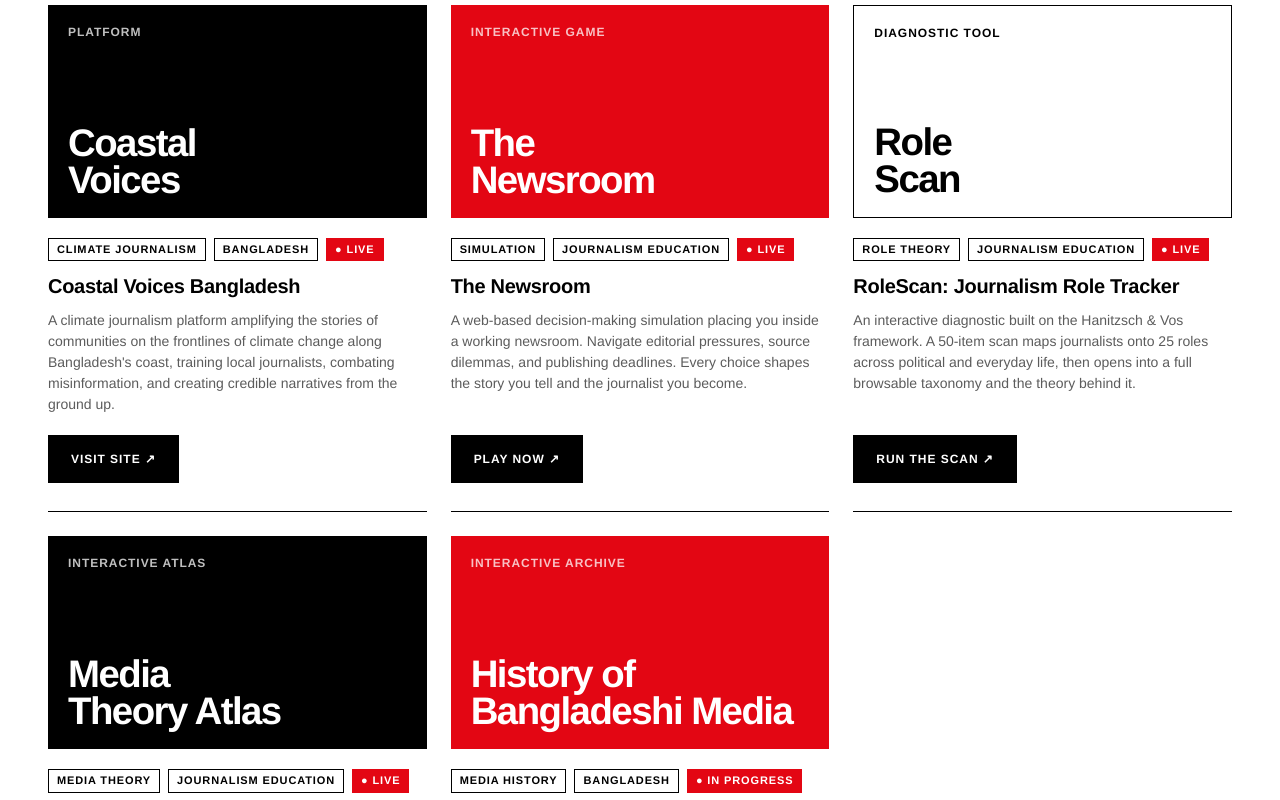
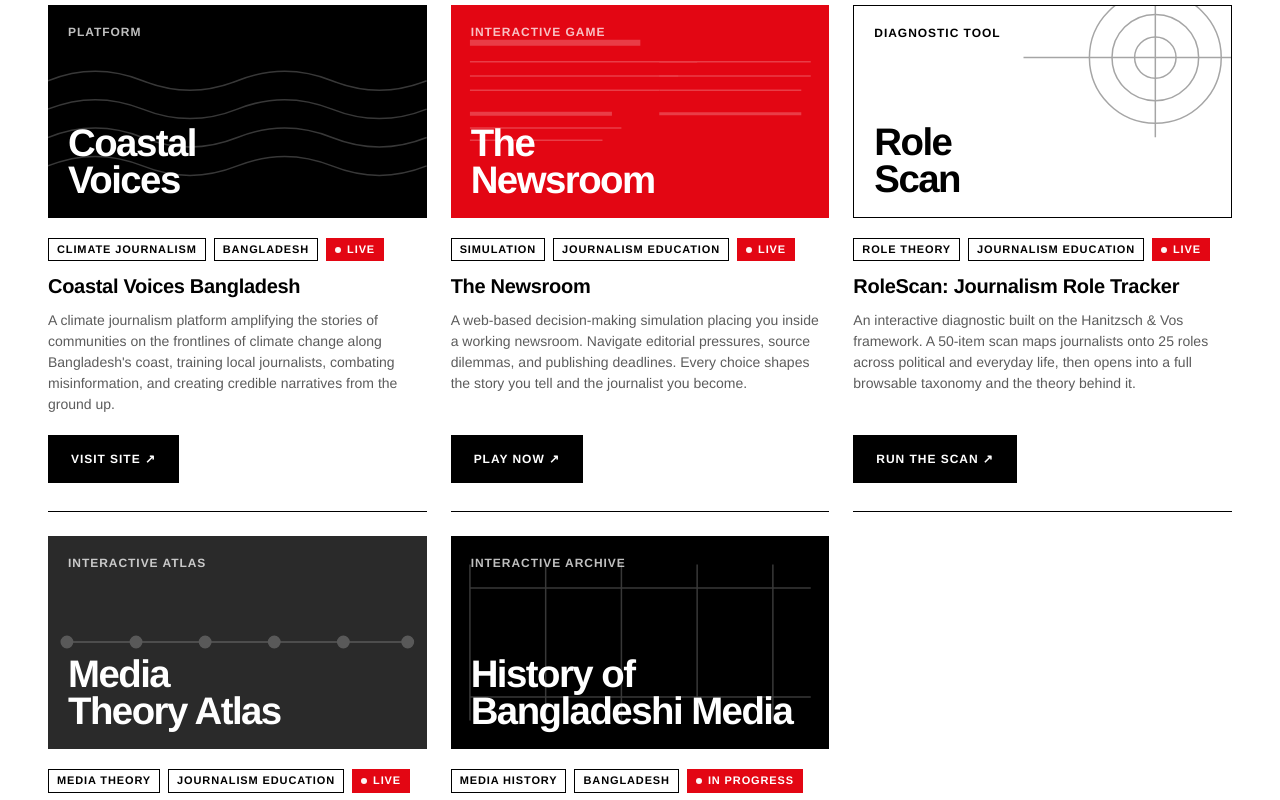
Before and after one commit to rafidusama/Portfolio, a plain HTML site: page projects.html in a window 1280 px wide. Shown: the part 680-1480 px from the top of the page. Drawn offline with Linux system fonts and the light colour scheme.

Commit message:
Add files via upload

```diff
--- a/projects.html
+++ b/projects.html
@@ -23,7 +23,7 @@
 <link rel="icon" type="image/png" href="favicon.png"/>
 <link rel="alternate icon" href="favicon.ico"/>
 <link rel="apple-touch-icon" href="apple-touch-icon.png"/>
-<link rel="stylesheet" href="swiss.css?v=2"/>
+<link rel="stylesheet" href="swiss.css?v=16"/>
 <script>(function(){var p=location.pathname;if(/\.html$/.test(p)){history.replaceState(null,"",p.replace(/(index)?\.html$/,"")||"/");}})();</script>
 </head>
 <body>
@@ -53,32 +53,32 @@
     <p class="label" style="margin-bottom:16px">Active Projects</p>
     <div class="cards c3x">
       <a class="card" href="https://www.coastalvoicesbd.org/" target="_blank" rel="noopener">
-        <div class="cover "><span class="label">Platform</span><strong>Coastal<br/>Voices</strong></div>
-        <div class="tags" style="margin-bottom:14px"><span class="tag">Climate Journalism</span><span class="tag">Bangladesh</span><span class="tag redfill">● Live</span></div>
+        <div class="cover"><svg class="motif" viewBox="0 0 400 225" preserveAspectRatio="none" aria-hidden="true"><path d="M0,80 Q50,60 100,80 T200,80 T300,80 T400,80"/><path d="M0,110 Q50,90 100,110 T200,110 T300,110 T400,110"/><path d="M0,140 Q50,120 100,140 T200,140 T300,140 T400,140"/><path d="M0,170 Q50,150 100,170 T200,170 T300,170 T400,170"/></svg><span class="label">Platform</span><strong>Coastal<br/>Voices</strong></div>
+        <div class="tags" style="margin-bottom:14px"><span class="tag">Climate Journalism</span><span class="tag">Bangladesh</span><span class="tag redfill"><i class="dot"></i>Live</span></div>
         <h2 class="h3">Coastal Voices Bangladesh</h2>
         <p class="body">A climate journalism platform amplifying the stories of communities on the frontlines of climate change along Bangladesh's coast, training local journalists, combating misinformation, and creating credible narratives from the ground up.</p>
         <p class="foot"><span class="btn">Visit Site ↗</span></p></a>
       <a class="card" href="/The_Newsroom" target="_blank" rel="noopener">
-        <div class="cover red"><span class="label">Interactive Game</span><strong>The<br/>Newsroom</strong></div>
-        <div class="tags" style="margin-bottom:14px"><span class="tag">Simulation</span><span class="tag">Journalism Education</span><span class="tag redfill">● Live</span></div>
+        <div class="cover red"><svg class="motif" viewBox="0 0 400 225" preserveAspectRatio="none" aria-hidden="true"><line x1="20" y1="40" x2="200" y2="40" stroke-width="6"/><line x1="20" y1="60" x2="260" y2="60"/><line x1="20" y1="75" x2="240" y2="75"/><line x1="20" y1="90" x2="220" y2="90"/><line x1="20" y1="115" x2="170" y2="115" stroke-width="4"/><line x1="20" y1="130" x2="180" y2="130"/><line x1="20" y1="143" x2="160" y2="143"/><line x1="220" y1="60" x2="380" y2="60"/><line x1="220" y1="75" x2="380" y2="75"/><line x1="220" y1="90" x2="370" y2="90"/><line x1="220" y1="115" x2="370" y2="115" stroke-width="3"/></svg><span class="label">Interactive Game</span><strong>The<br/>Newsroom</strong></div>
+        <div class="tags" style="margin-bottom:14px"><span class="tag">Simulation</span><span class="tag">Journalism Education</span><span class="tag redfill"><i class="dot"></i>Live</span></div>
         <h2 class="h3">The Newsroom</h2>
         <p class="body">A web-based decision-making simulation placing you inside a working newsroom. Navigate editorial pressures, source dilemmas, and publishing deadlines. Every choice shapes the story you tell and the journalist you become.</p>
         <p class="foot"><span class="btn">Play Now ↗</span></p></a>
       <a class="card" href="/RoleScan" target="_blank" rel="noopener">
-        <div class="cover white"><span class="label">Diagnostic Tool</span><strong>Role<br/>Scan</strong></div>
-        <div class="tags" style="margin-bottom:14px"><span class="tag">Role Theory</span><span class="tag">Journalism Education</span><span class="tag redfill">● Live</span></div>
+        <div class="cover white"><svg class="motif" viewBox="0 0 400 225" preserveAspectRatio="none" aria-hidden="true"><circle cx="320" cy="55" r="70"/><circle cx="320" cy="55" r="46"/><circle cx="320" cy="55" r="22"/><line x1="320" y1="-30" x2="320" y2="140"/><line x1="180" y1="55" x2="460" y2="55"/></svg><span class="label">Diagnostic Tool</span><strong>Role<br/>Scan</strong></div>
+        <div class="tags" style="margin-bottom:14px"><span class="tag">Role Theory</span><span class="tag">Journalism Education</span><span class="tag redfill"><i class="dot"></i>Live</span></div>
         <h2 class="h3">RoleScan: Journalism Role Tracker</h2>
         <p class="body">An interactive diagnostic built on the Hanitzsch &amp; Vos framework. A 50-item scan maps journalists onto 25 roles across political and everyday life, then opens into a full browsable taxonomy and the theory behind it.</p>
         <p class="foot"><span class="btn">Run the Scan ↗</span></p></a>
       <a class="card" href="/mediatheoryatlas/" target="_blank" rel="noopener">
-        <div class="cover "><span class="label">Interactive Atlas</span><strong>Media<br/>Theory Atlas</strong></div>
-        <div class="tags" style="margin-bottom:14px"><span class="tag">Media Theory</span><span class="tag">Journalism Education</span><span class="tag redfill">● Live</span></div>
+        <div class="cover grey"><svg class="motif" viewBox="0 0 400 225" preserveAspectRatio="none" aria-hidden="true"><line x1="20" y1="112" x2="380" y2="112"/><circle cx="20" cy="112" r="6" fill="currentColor"/><circle cx="93" cy="112" r="6" fill="currentColor"/><circle cx="166" cy="112" r="6" fill="currentColor"/><circle cx="239" cy="112" r="6" fill="currentColor"/><circle cx="312" cy="112" r="6" fill="currentColor"/><circle cx="380" cy="112" r="6" fill="currentColor"/></svg><span class="label">Interactive Atlas</span><strong>Media<br/>Theory Atlas</strong></div>
+        <div class="tags" style="margin-bottom:14px"><span class="tag">Media Theory</span><span class="tag">Journalism Education</span><span class="tag redfill"><i class="dot"></i>Live</span></div>
         <h2 class="h3">Media Theory Atlas</h2>
         <p class="body">An interactive atlas of forty foundational media theories, from the hypodermic needle to the filter bubble, each explored through historical context, worked examples, and a hands-on interactive demonstration.</p>
         <p class="foot"><span class="btn">Explore the Atlas ↗</span></p></a>
       <a class="card" href="/history-of-bangladeshi-media/" target="_blank" rel="noopener">
-        <div class="cover red"><span class="label">Interactive Archive</span><strong>History of<br/>Bangladeshi Media</strong></div>
-        <div class="tags" style="margin-bottom:14px"><span class="tag">Media History</span><span class="tag">Bangladesh</span><span class="tag redfill">● In Progress</span></div>
+        <div class="cover"><svg class="motif" viewBox="0 0 400 225" preserveAspectRatio="none" aria-hidden="true"><line x1="20" y1="30" x2="20" y2="195"/><line x1="100" y1="30" x2="100" y2="195"/><line x1="180" y1="30" x2="180" y2="195"/><line x1="260" y1="30" x2="260" y2="195"/><line x1="340" y1="30" x2="340" y2="195"/><line x1="20" y1="55" x2="380" y2="55"/><line x1="20" y1="170" x2="380" y2="170"/></svg><span class="label">Interactive Archive</span><strong>History of<br/>Bangladeshi Media</strong></div>
+        <div class="tags" style="margin-bottom:14px"><span class="tag">Media History</span><span class="tag">Bangladesh</span><span class="tag redfill"><i class="dot"></i>In Progress</span></div>
         <h2 class="h3">History of Bangladeshi Media</h2>
         <p class="body">A chronicle of Bangladesh's press and broadcast media, tracing its evolution from colonial-era newspapers through liberation-era journalism to the modern media landscape.</p>
         <p class="foot"><span class="btn">Explore the History ↗</span></p></a>
--- a/swiss.css
+++ b/swiss.css
@@ -448,3 +448,13 @@ a.card:hover .cover{ opacity:.9; }
   .hero .c-1-8 .hero-sub{ margin-bottom:0; }
   .hero .affil-wrap{ margin-top:0; padding-bottom:8px; }
 }
+
+/* ---------- Project cover motifs ---------- */
+.cover{ position:relative; overflow:hidden; }
+.cover .motif{ position:absolute; inset:0; width:100%; height:100%; fill:none; stroke:currentColor; stroke-width:1.5; opacity:.22; pointer-events:none; }
+.cover .motif *{ vector-effect:non-scaling-stroke; }
+.cover > .label,.cover > strong{ position:relative; z-index:1; }
+.cover.white .motif{ opacity:.35; }
+.tag .dot{ display:inline-block; width:6px; height:6px; border-radius:50%; background:currentColor; margin-right:6px; vertical-align:middle; animation:dotpulse 2.4s ease-in-out infinite; }
+@keyframes dotpulse{ 0%,100%{ opacity:1; } 50%{ opacity:.3; } }
+@media(prefers-reduced-motion:reduce){ .tag .dot{ animation:none; } }
```
Also changed, not shown: index.html (+4 -4 lines).
